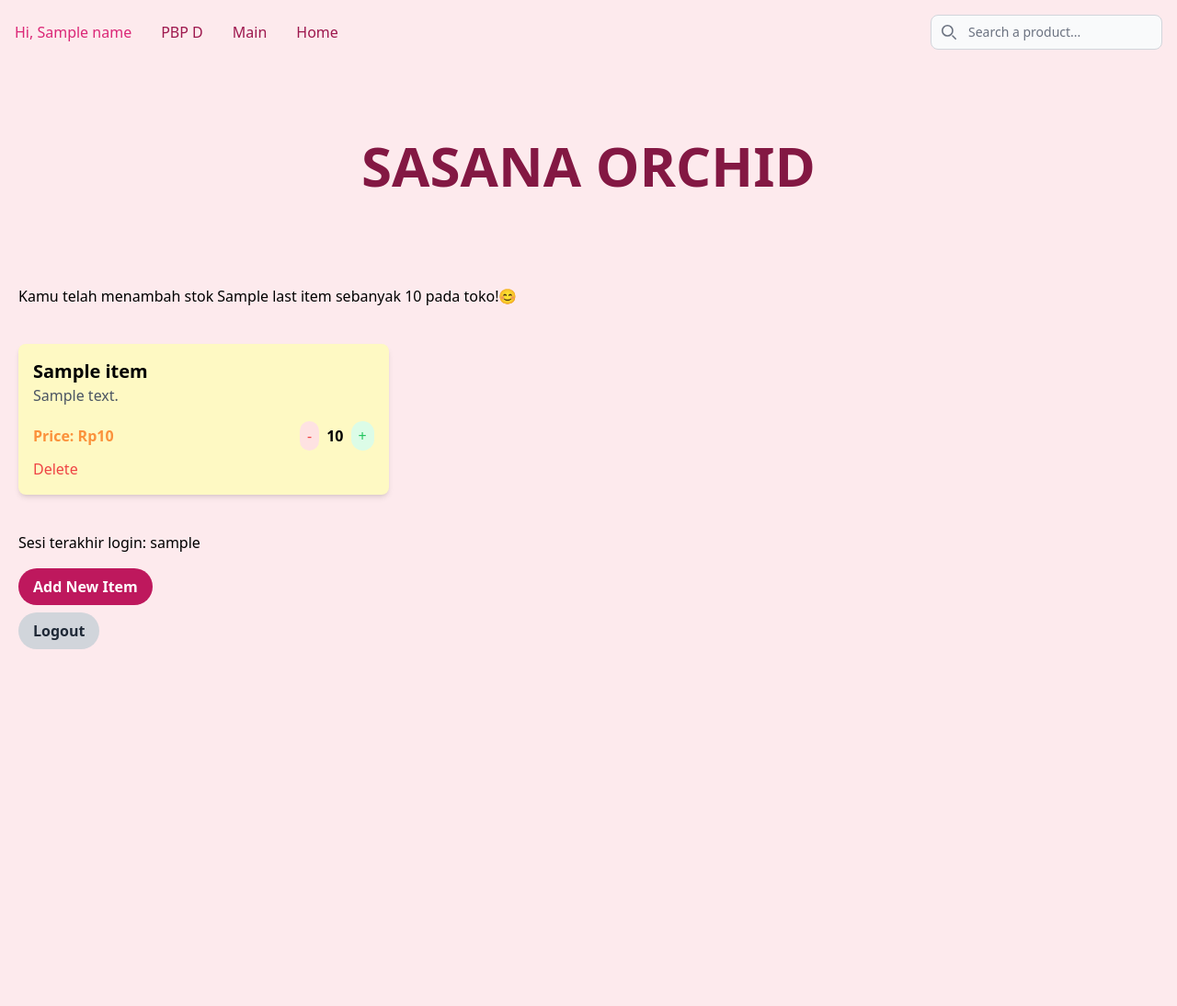
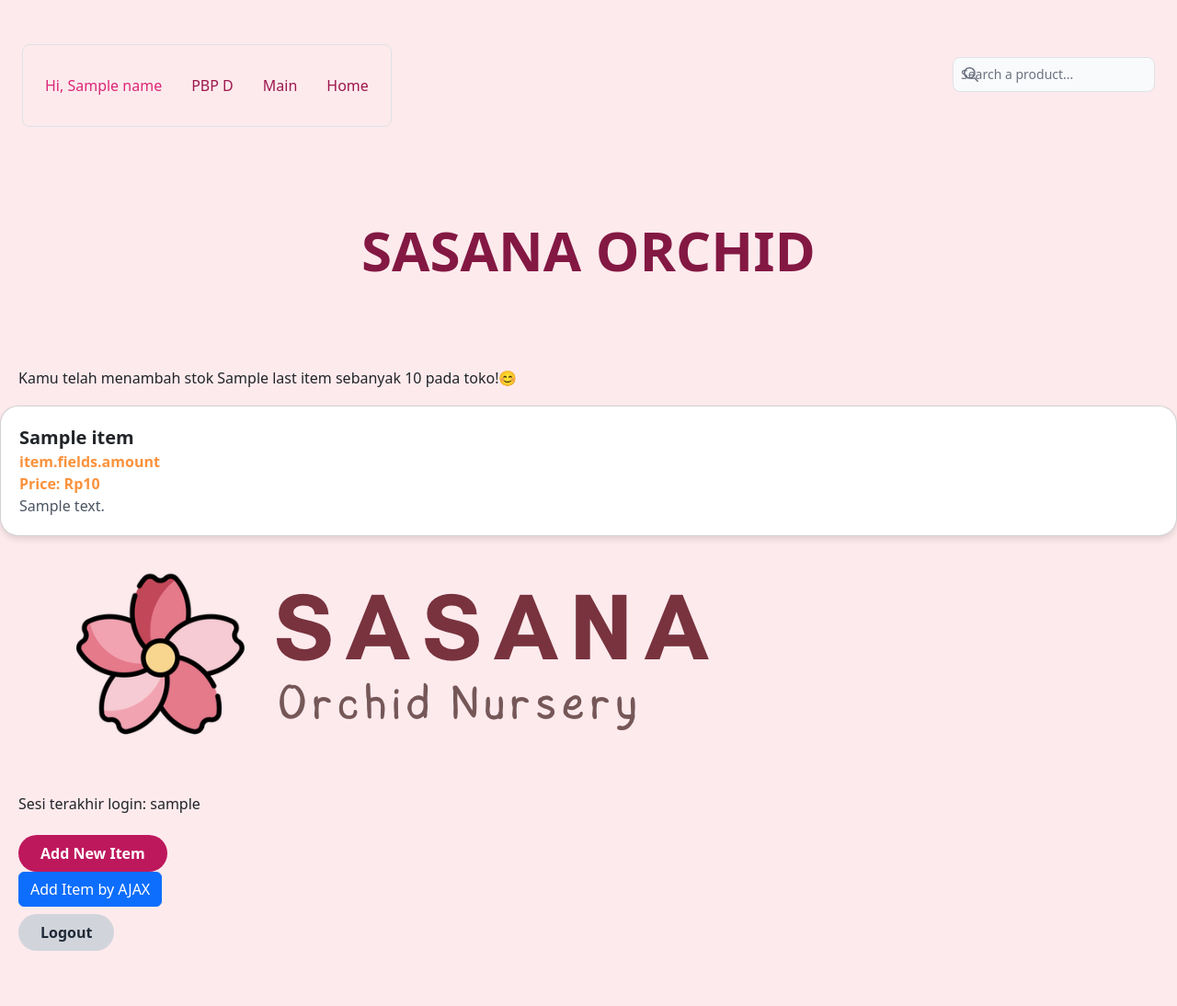
Before and after one commit to syazantri/sasana-orchid, a Django app: template main/templates/main.html in a window 1280 px wide. Shown: the whole page at 92% size. Before the commit the page ends 706 px from the top, so only its background shows below. Run offline with Django 4.2, Linux system fonts and the light colour scheme; tables that the repository leaves empty hold one stand-in row (values such as "Sample post"); the template is opened without the code that fills it: values that come from a table or form of the project are taken from there, most other values are stand-ins (such as "Sample title", 1, 10 or a date in 2020); style sheets or scripts are compiled from the project's sources; some libraries are stand-ins or nearby versions.

Commit message:
done tugas 6

```diff
--- a/main/templates/main.html
+++ b/main/templates/main.html
@@ -6,6 +6,8 @@
     <link rel = "icon" href =
     "static/image/icon-sasana.png"
         type = "image/x-icon">
+    <script src="https://cdn.jsdelivr.net/npm/bootstrap@5.6.0/dist/js/bootstrap.bundle.min.js"></script>
+    <script src="https://code.jquery.com/jquery-3.6.0.min.js"></script>
 {% endblock meta %}
 
 {% block content %}
@@ -27,6 +29,19 @@
     .card-bg-pink .bg-card {
         background-color: #FDEAED;
     }
+    .card-container {
+        display: grid;
+        grid-template-columns: repeat(auto-fill, minmax(300px, 1fr)); /* Adjust as needed */
+        gap: 20px;
+        padding: 20px;
+    }
+    .card {
+        background-color: white;
+        border-radius: 20px; /* Adjust the radius as needed */
+        box-shadow: 0 4px 6px rgba(0, 0, 0, 0.1);
+        padding: 20px;
+    }
+
 </style>
 
 <nav style="background-color: #FDEAED;" class="border-gray-200 dark:bg-gray-900">
@@ -70,32 +85,45 @@
 </div>
 {% endif %}
 
-<div class="page-container">
-    <div class="grid grid-cols-1 md:grid-cols-2 lg:grid-cols-3 gap-4">
-        {% for item in items %}
-        <div class="bg-white rounded-lg shadow-md p-4 {% if forloop.last %}bg-yellow-100{% else %}bg-card{% endif %}">
-            <h2 class="text-xl font-semibold">{{ item.name }}</h2>
-            <p class="text-gray-600">{{ item.description }}</p>
-            <div class="flex items-center justify-between mt-4">
-                <p class="text-orange-400 font-semibold">Price: Rp{{ item.price }}</p>
-                <div class="flex items-center space-x-2">
-                    <a href="{% url 'main:dec_amount' item.id %}" class="text-red-500">
-                        <button class="bg-red-100 hover:bg-red-200 text-red-500 px-2 py-1 rounded-full">-</button>
-                    </a>
-                    <span id="amount-{{ item.id }}" class="font-semibold">{{ item.amount }}</span>
-                    <a href="{% url 'main:inc_amount' item.id %}" class="text-green-500">
-                        <button class="bg-green-100 hover:bg-green-200 text-green-500 px-2 py-1 rounded-full">+</button>
-                    </a>
-                </div>
+  <div class="modal fade" id="exampleModal" tabindex="-1" aria-labelledby="exampleModalLabel" aria-hidden="true">
+    <div class="modal-dialog">
+        <div class="modal-content">
+            <div class="modal-header">
+                <h1 class="modal-title fs-5" id="exampleModalLabel">Add New Product</h1>
+                <button type="button" class="btn-close" data-bs-dismiss="modal" aria-label="Close"></button>
             </div>
-            <div class="mt-2">
-                <a href="{% url 'main:delete_item' item.id %}" class="text-red-500 hover:underline">Delete</a>
+            <div class="modal-body">
+                <form id="form" onsubmit="return false;">
+                    {% csrf_token %}
+                    <div class="mb-3">
+                        <label for="name" class="col-form-label">Name:</label>
+                        <input type="text" class="form-control" id="name" name="name"></input>
+                    </div>
+                    <div class="mb-3">
+                        <label for="amount" class="col-form-label">Amount:</label>
+                        <input type="text" class="form-control" id="amount" name="amount"></input>
+                    </div>
+                    <div class="mb-3">
+                        <label for="price" class="col-form-label">Price:</label>
+                        <input type="number" class="form-control" id="price" name="price"></input>
+                    </div>
+                    <div class="mb-3">
+                        <label for="description" class="col-form-label">Description:</label>
+                        <textarea class="form-control" id="description" name="description"></textarea>
+                    </div>
+                </form>
+            </div>
+            <div class="modal-footer">
+                <button type="button" class="btn btn-secondary" data-bs-dismiss="modal">Close</button>
+                <button type="button" class="btn btn-primary" id="button_add" data-bs-dismiss="modal">Add Product</button>
             </div>
         </div>
-        {% endfor %}
     </div>
 </div>
 
+<div id="card_id"> </div>
+
+<img src="{% static 'image/logo-navbar-sasana.png' %}" alt "tes">
 
 <div class="page-container">
 <h5>Sesi terakhir login: {{ last_login }}</h5>
@@ -104,26 +132,66 @@
     <button class="bg-pink-700 hover:bg-pink-400 text-white font-semibold px-4 py-2 rounded-full">Add New Item</button>
 </a>
 
+<button type="button" class="btn btn-primary" data-bs-toggle="modal" data-bs-target="#exampleModal">Add Item by AJAX</button>
+
 <a href="{% url 'main:logout_user' %}" class="mt-2 block">
     <button class="bg-gray-300 hover:bg-gray-400 text-gray-800 font-semibold px-4 py-2 rounded-full">Logout</button>
 </a>
 <div class="page-container">
 
 <script>
-    window.addEventListener('scroll', () => {
-        if (window.scrollY > 0) {
-            document.body.classList.add('white-background');
-            document.querySelectorAll('.bg-card').forEach(function(el) {
-                el.classList.add('card-bg-pink');
-                el.classList.remove('card-bg-white');
-            });
-        } else {
-            document.body.classList.remove('white-background');
-            document.querySelectorAll('.bg-card').forEach(function(el) {
-                el.classList.add('card-bg-white');
-                el.classList.remove('card-bg-pink');
-            });
-        }
-    });
+    async function getItems() {
+        return fetch("{% url 'main:get_item_json' %}").then((res) => res.json())
+    }
+
+    async function refreshItems() {
+        const items = await getItems();
+        const cardContainer = document.getElementById("card_id");
+
+        // Clear the existing content
+        cardContainer.innerHTML = '';
+
+        items.forEach(item => {
+        // Create a card element
+            const card = document.createElement('div');
+            card.className = "card"; // Use the new CSS class for cards
+
+            const name = document.createElement('h2');
+            name.className = "text-xl font-semibold";
+            name.innerText = item.fields.name;
+
+            const amount = document.createElement('p');
+            amount.className = "text-orange-400 font-semibold";
+            amount.innerText = `item.fields.amount`;
+
+            const price = document.createElement('p');
+            price.className = "text-orange-400 font-semibold";
+            price.innerText = `Price: Rp${item.fields.price}`;
+
+            const description = document.createElement('p');
+            description.className = "text-gray-600";
+            description.innerText = item.fields.description;
+
+            card.appendChild(name);
+            card.appendChild(amount);
+            card.appendChild(price);
+            card.appendChild(description);
+
+            cardContainer.appendChild(card);
+        });
+    }
+    refreshItems();
+
+    function addItem() {
+        fetch("{% url 'main:add_item_ajax' %}", {
+            method: "POST",
+            body: new FormData(document.querySelector('#form'))
+        }).then(refreshItems)
+
+        document.getElementById("form").reset()
+        return false
+    }
+
+    document.getElementById("button_add").onclick = addItem
 </script>
 {% endblock content %}
--- a/main/urls.py
+++ b/main/urls.py
@@ -1,5 +1,5 @@
 from django.urls import path
-from main.views import show_main, create_item, delete_item, show_xml, show_json, show_xml_by_id, show_json_by_id, register, login_user, logout_user, inc_amount, dec_amount
+from main.views import show_main, create_item, delete_item, show_xml, show_json, show_xml_by_id, show_json_by_id, register, login_user, logout_user, inc_amount, dec_amount, add_item_ajax, get_item_json
 
 app_name = 'main'
 
@@ -16,4 +16,6 @@ urlpatterns = [
     path('register/', register, name='register'),
     path('login/', login_user, name='login_user'),
     path('logout/', logout_user, name='logout_user'),
+    path('get-item/', get_item_json, name='get_item_json'),
+    path('create-ajax/', add_item_ajax, name='add_item_ajax')
 ]
--- a/main/views.py
+++ b/main/views.py
@@ -1,6 +1,6 @@
 import datetime
 from django.shortcuts import render, redirect, get_object_or_404
-from django.http import HttpResponseRedirect, HttpResponse
+from django.http import HttpResponseRedirect, HttpResponse, HttpResponseNotFound
 from main.models import Item
 from main.forms import ItemForm
 from django.urls import reverse
@@ -9,6 +9,7 @@ from django.contrib import messages
 from django.contrib.auth import authenticate, login, logout
 from django.contrib.auth.forms import UserCreationForm
 from django.contrib.auth.decorators import login_required
+from django.views.decorators.csrf import csrf_exempt
 
 @login_required(login_url='/login')
 def show_main(request):
@@ -121,3 +122,23 @@ def show_xml_by_id(request, id):
 def show_json_by_id(request, id):
     data = Item.objects.filter(pk=id)
     return HttpResponse(serializers.serialize("json", data), content_type="application/json")
+
+def get_item_json(request):
+    item_item = Item.objects.all()
+    return HttpResponse(serializers.serialize('json', item_item))
+
+@csrf_exempt
+def add_item_ajax(request):
+    if request.method == 'POST':
+        name = request.POST.get("name")
+        amount = request.POST.get("amount")
+        price = request.POST.get("price")
+        description = request.POST.get("description")
+        user = request.user
+
+        new_item = Item(name=name, amount=amount, price=price, description=description, user=user)
+        new_item.save()
+
+        return HttpResponse(b"CREATED", status=201)
+
+    return HttpResponseNotFound()
--- a/requirements.txt
+++ b/requirements.txt
@@ -4,3 +4,4 @@ whitenoise
 psycopg2-binary
 requests
 urllib3
+django-environ
--- a/static/js/flip-card.js
+++ /dev/null
@@ -1,14 +0,0 @@
-document.addEventListener('DOMContentLoaded', function () {
-    const flipButtons = document.querySelectorAll('.flip');
-
-    flipButtons.forEach(button => {
-        button.addEventListener('click', function () {
-            const card = button.closest('.relative');
-            const frontSide = card.querySelector('.front');
-            const backSide = card.querySelector('.back');
-
-            frontSide.classList.toggle('opacity-0');
-            backSide.classList.toggle('opacity-0');
-        });
-    });
-});
--- a/templates/base.html
+++ b/templates/base.html
@@ -13,6 +13,18 @@
     <link href="https://fonts.googleapis.com/css2?family=Poppins:wght@300&display=swap" rel="stylesheet">
     <script src="https://cdn.tailwindcss.com"></script>
     <script src="https://cdn.tailwindcss.com?plugins=forms,typography,aspect-ratio,line-clamp"></script>
+    <!-- Add Bootstrap CSS -->
+    <!-- <link rel="stylesheet" href="https://stackpath.bootstrapcdn.com/bootstrap/5.3.0/css/bootstrap.min.css"> -->
+    <link href="https://cdn.jsdelivr.net/npm/bootstrap@5.3.2/dist/css/bootstrap.min.css" rel="stylesheet" integrity="sha384-T3c6CoIi6uLrA9TneNEoa7RxnatzjcDSCmG1MXxSR1GAsXEV/Dwwykc2MPK8M2HN" crossorigin="anonymous">
+
+    <!-- Add Bootstrap JavaScript and Popper.js (required for Bootstrap) -->
+    <script src="https://code.jquery.com/jquery-3.6.0.min.js" integrity="sha384-KyZXEAg3QhqLMpG8r+J4jsl5c9zdLKaUk5Ae5f5b1bw6AUn5f5v8FZJoMxm6f5cH1" crossorigin="anonymous"></script>
+    <script src="https://cdn.jsdelivr.net/npm/@popperjs/core@2.11.8/dist/umd/popper.min.js" integrity="sha384-I7E8VVD/ismYTF4hNIPjVp/Zjvgyol6VFvRkX/vR+Vc4jQkC+hVqc2pM8ODewa9r" crossorigin="anonymous"></script>
+    <script src="https://cdn.jsdelivr.net/npm/bootstrap@5.3.2/dist/js/bootstrap.min.js" integrity="sha384-BBtl+eGJRgqQAUMxJ7pMwbEyER4l1g+O15P+16Ep7Q9Q+zqX6gSbd85u4mG4QzX+" crossorigin="anonymous"></script>
+    <!-- <script src="https://code.jquery.com/jquery-3.6.0.min.js"></script>
+    <script src="https://cdnjs.cloudflare.com/ajax/libs/popper.js/2.10.2/umd/popper.min.js"></script>
+    <script src="https://stackpath.bootstrapcdn.com/bootstrap/5.3.0/js/bootstrap.min.js"></script> -->
+
     <!-- <script>
       tailwind.config = {
         theme: {
```
Also changed, not shown: sasana_orchid/settings.py (+14 -1 lines), .github/workflows/pbp-deploy.yml (added), 3 other files.
